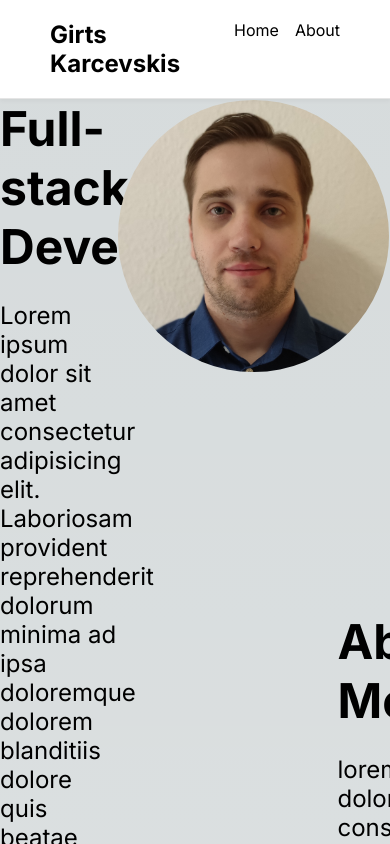
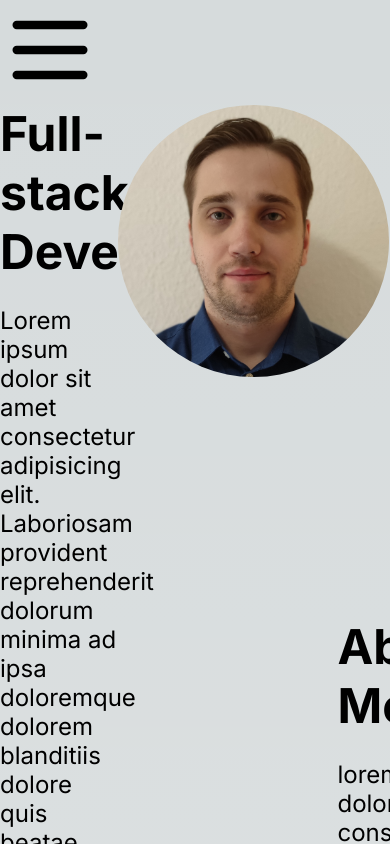
Before and after one commit to girts521/portfolioV2, a Next.js app: page / in a window 390 px wide. Shown: the top 844 px of the page. Built offline with nearby package versions, Linux system fonts and the light colour scheme.

Commit message:
Add burger menu and functionality

```diff
--- a/components/Navbar/Navbar.module.scss
+++ b/components/Navbar/Navbar.module.scss
@@ -1,3 +1,7 @@
+.mobileMenu {
+    display: none;
+}
+
 .navbar {
     background-color: #fff;
     border-bottom: 1px solid #e5e5e5;
@@ -23,3 +27,26 @@
         }
     }
 }
+
+@media screen and (max-width: 768px) {
+    .mobileMenu {
+        display: block;
+    }
+    .navbar {
+        flex-direction: column;
+        padding: 20px 0;
+
+        h2 {
+            display: none;
+        }
+
+        ul {
+            flex-direction: column;
+            margin-top: 20px;
+
+            li {
+                margin-left: 0;
+            }
+        }
+    }
+}
--- a/components/Navbar/index.tsx
+++ b/components/Navbar/index.tsx
@@ -1,13 +1,47 @@
-import styles from './Navbar.module.scss';
+"use client";
+import styles from "./Navbar.module.scss";
+import { useState, useEffect } from "react";
+import Image from "next/image";
 
 export default function Navbar() {
-    return (
+  const [isOpen, setIsOpen] = useState(false);
+  const [width, setWidth] = useState(window.innerWidth);
+
+  useEffect(() => {
+    const handleResize = () => {
+      setWidth(window.innerWidth);
+    };
+    window.addEventListener("resize", handleResize);
+
+    if (width > 768) {
+      setIsOpen(true);
+    }
+
+    return () => {
+      window.removeEventListener("resize", handleResize);
+    };
+  }, [width]);
+
+  return (
+    <>
+      <div
+        className={styles.mobileMenu}
+        onClick={() => {
+          setIsOpen(!isOpen);
+        }}
+      >
+        <Image src="/burger.svg" alt="logo" width="100" height="100" />
+      </div>
+
+      {isOpen && (
         <nav className={styles.navbar}>
-        <h2>Girts Karcevskis</h2>
-        <ul>
+          <h2>Girts Karcevskis</h2>
+          <ul>
             <li>Home</li>
             <li>About</li>
-        </ul>
+          </ul>
         </nav>
-    )
+      )}
+    </>
+  );
 }
```
Also changed, not shown: public/burger.svg (added).
